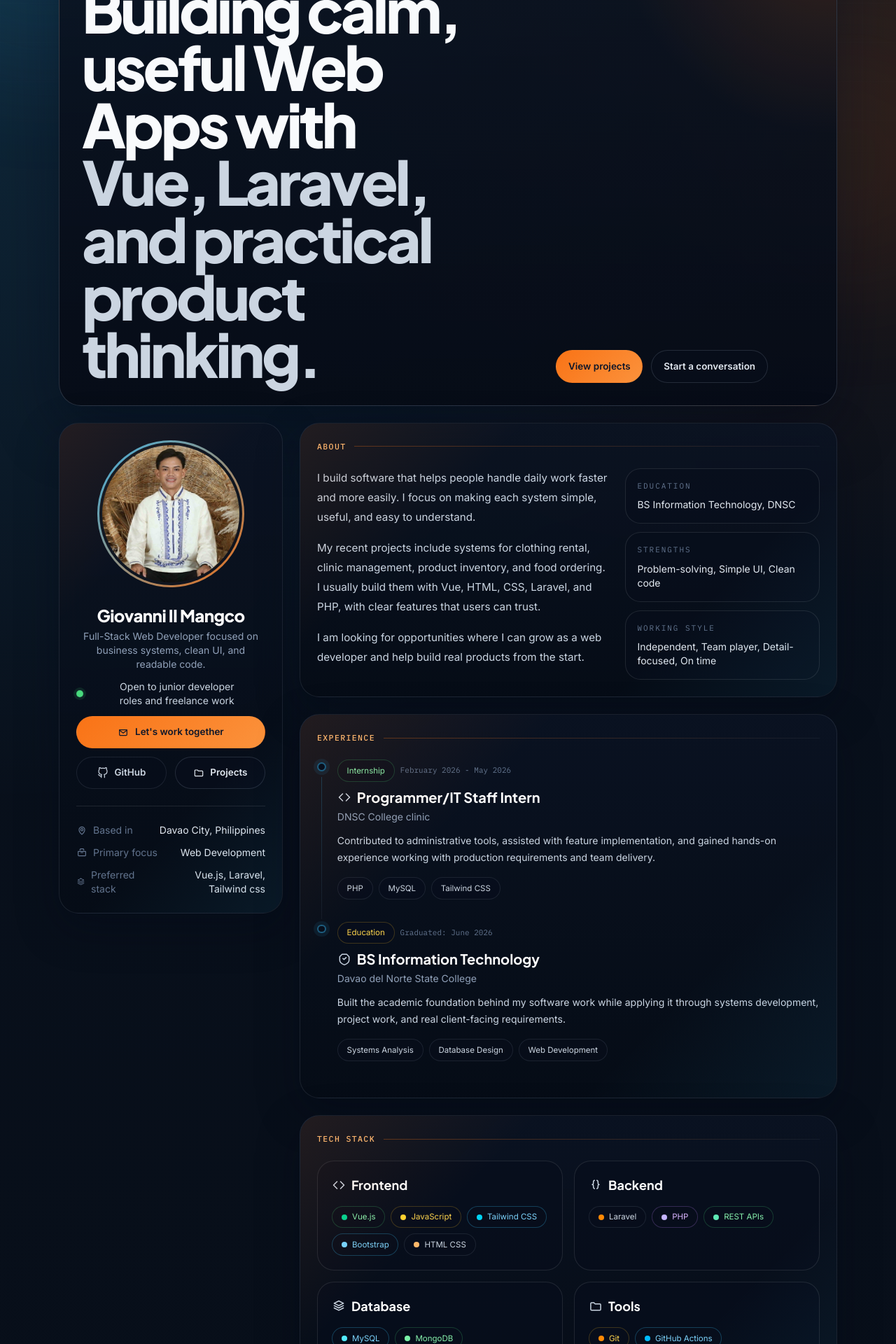
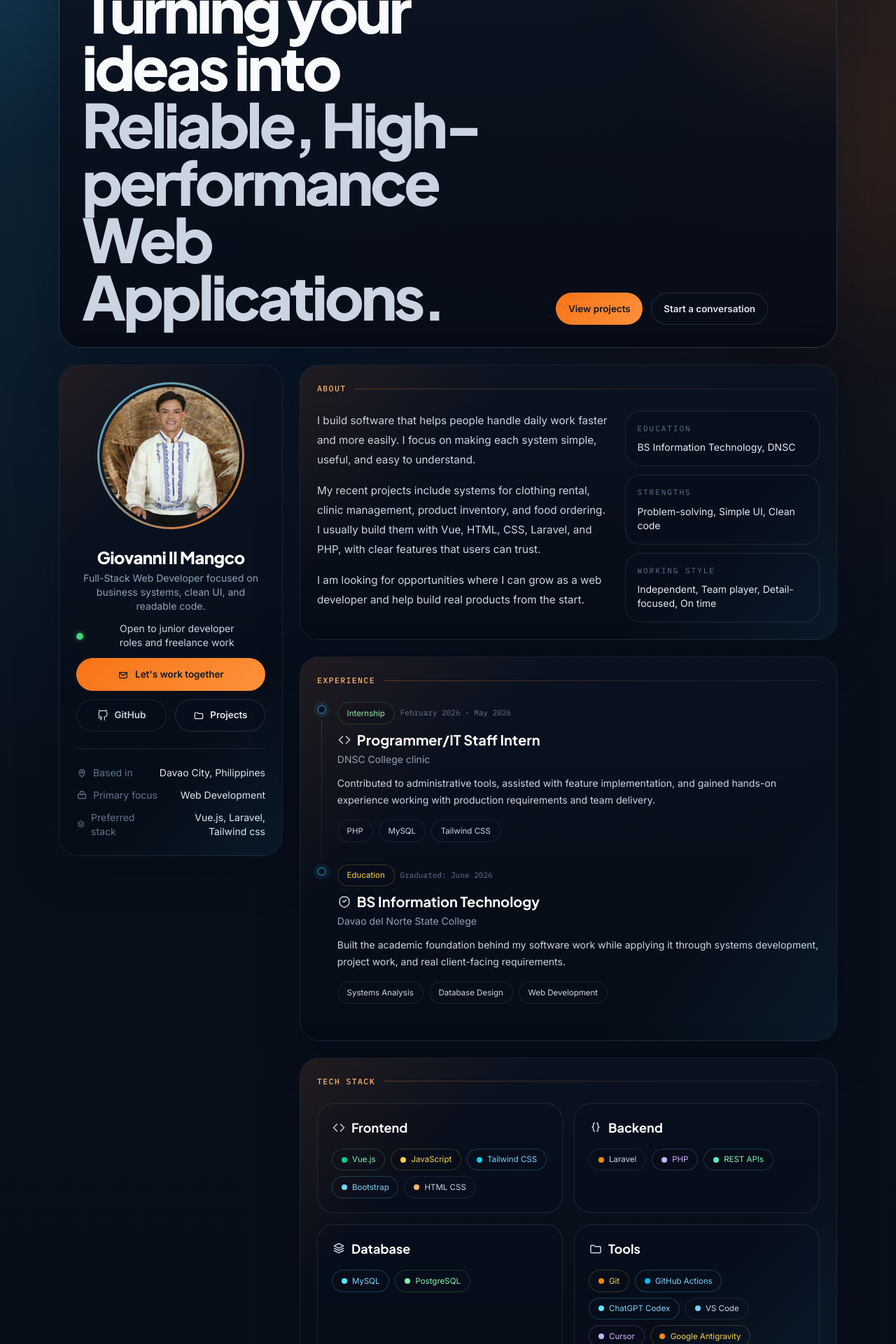
Before and after one commit to AkoSiGiyoo/portfolio, a Vue app: page / in a window 1280 px wide. Shown: the part 220-2140 px from the top of the page at 70% size. Built offline with nearby package versions, Linux system fonts and the light colour scheme.

Commit message:
Updated UI

```diff
--- a/src/components/TechStackSection.vue
+++ b/src/components/TechStackSection.vue
@@ -71,7 +71,7 @@ const techGroups = [
     icon: "stack",
     items: [
       { name: "MySQL", dot: "bg-cyan-300", variant: "pill-blue" },
-      { name: "MongoDB", dot: "bg-green-300", variant: "pill-green" },
+      { name: "PostgreSQL", dot: "bg-green-300", variant: "pill-green" },
     ],
   },
   {
--- a/src/components/TitleSection.vue
+++ b/src/components/TitleSection.vue
@@ -4,10 +4,12 @@
       <div class="space-y-5 sm:space-y-6">
         <div class="eyebrow">Web Developer · Davao City, Philippines</div>
         <div class="space-y-4">
-          <h1 class="hero-title">
-            Building calm, useful Web Apps with
-            <span>Vue, Laravel, and practical product thinking.</span>
-          </h1>
+          <h2 class="hero-title">
+            Turning your ideas into
+            <span
+              >Reliable, High-performance Web Applications.</span
+            >
+          </h2>
         </div>
       </div>
 
```
